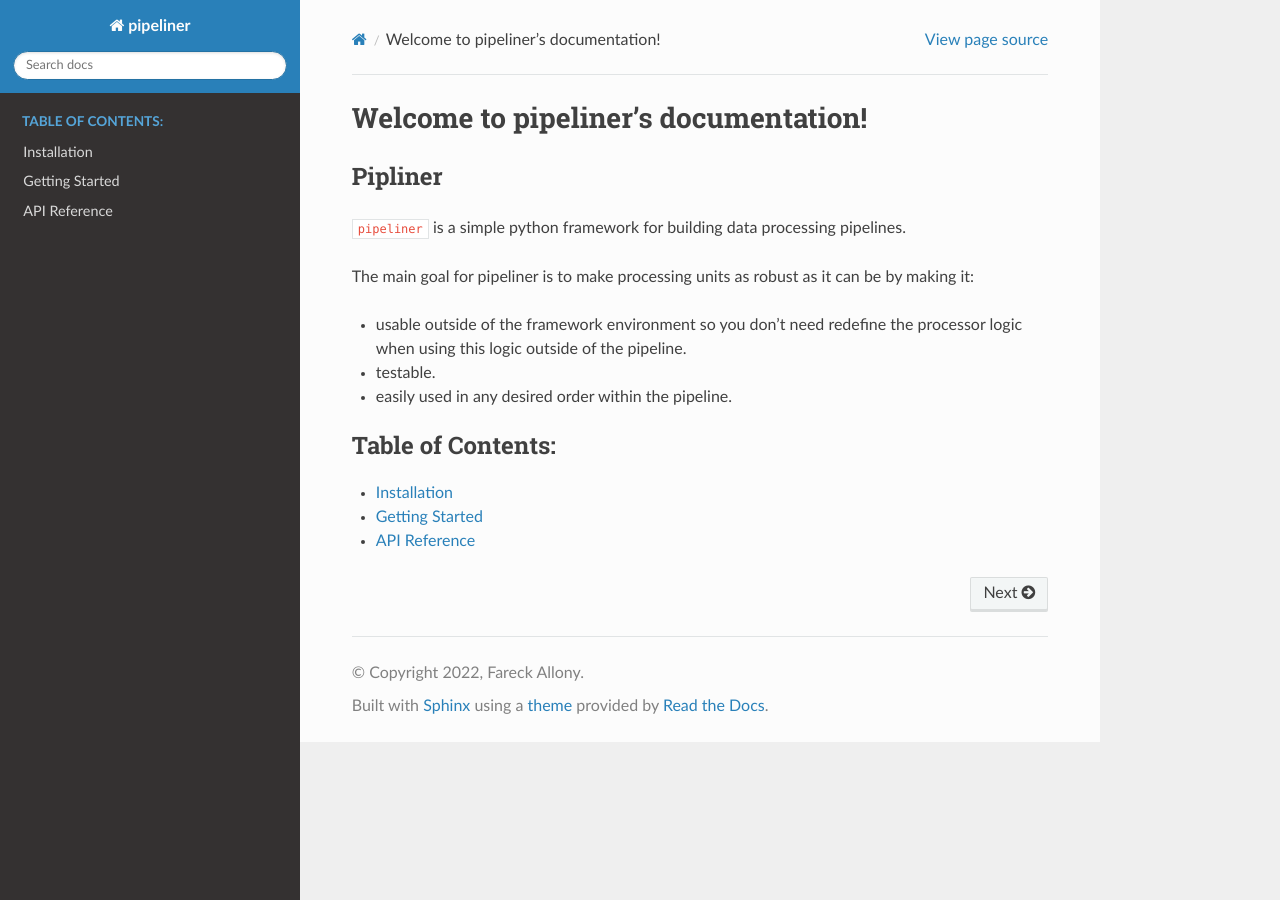
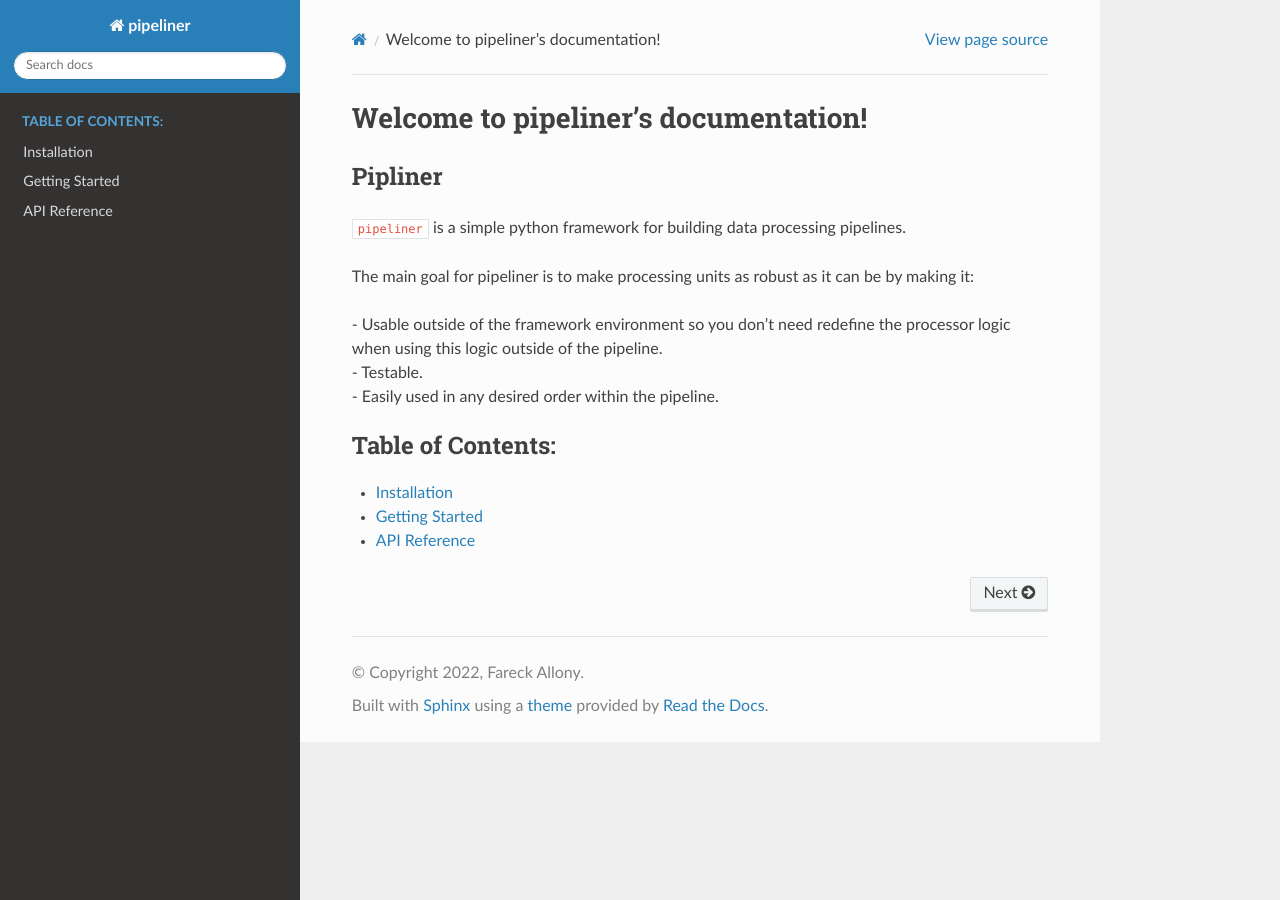
Before and after one commit to allonios/pypeliner, a Sphinx documentation site: the page built from docs/index.rst, in a window 1280 px wide. Built offline with Sphinx 7.4.7 and the Read the Docs theme 2.0.0, drawn with Linux system fonts in a browser that asks for light colours.

```diff
--- a/docs/index.rst
+++ b/docs/index.rst
@@ -14,11 +14,9 @@ Pipliner
 
 The main goal for pipeliner is to make processing units as robust as it can be by making it:
 
-- usable outside of the framework environment so you don't need redefine the processor logic when using this logic outside of the pipeline.
-
-- testable.
-
-- easily used in any desired order within the pipeline.
+| - Usable outside of the framework environment so you don't need redefine the processor logic when using this logic outside of the pipeline.
+| - Testable.
+| - Easily used in any desired order within the pipeline.
 
 
 
```
